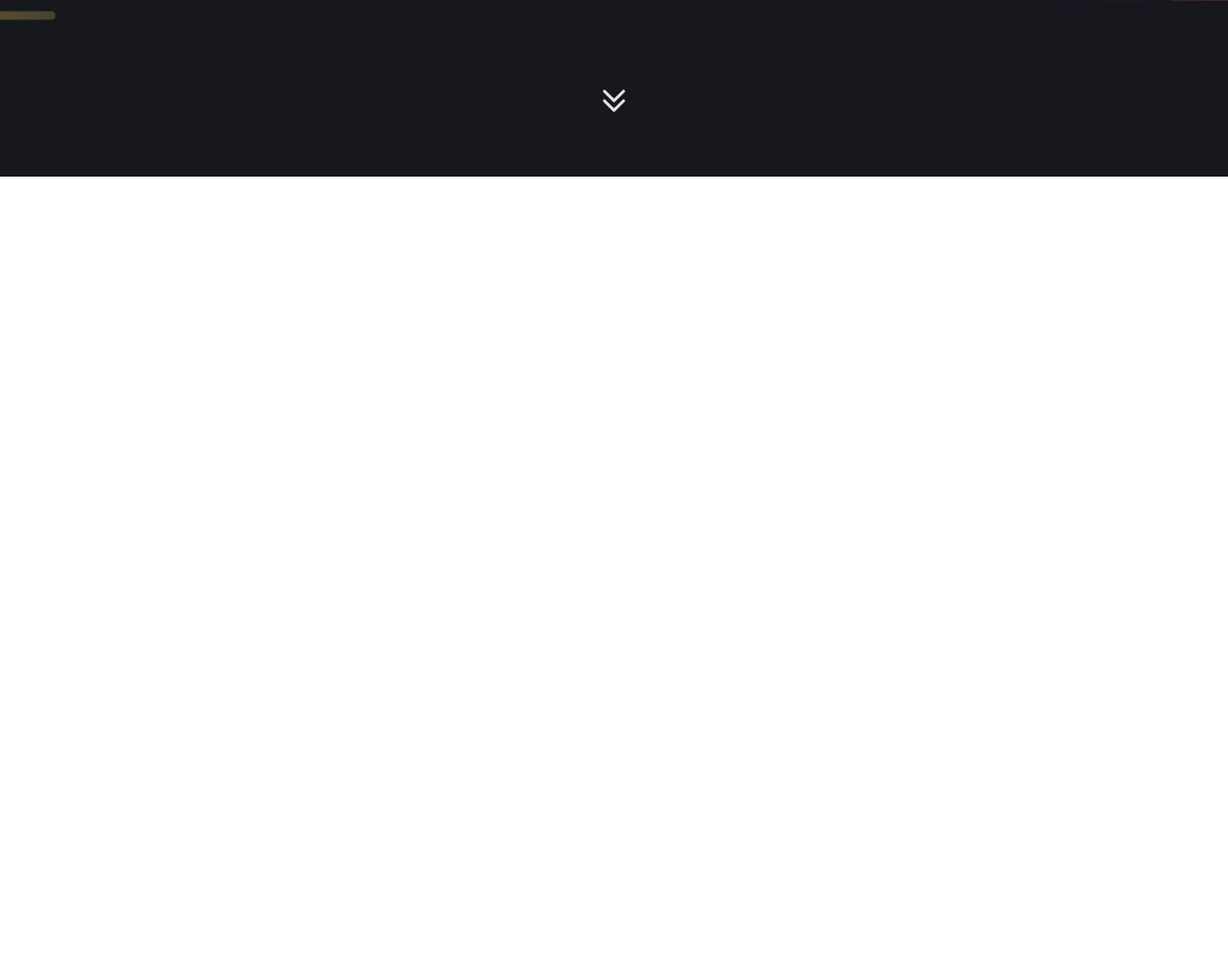
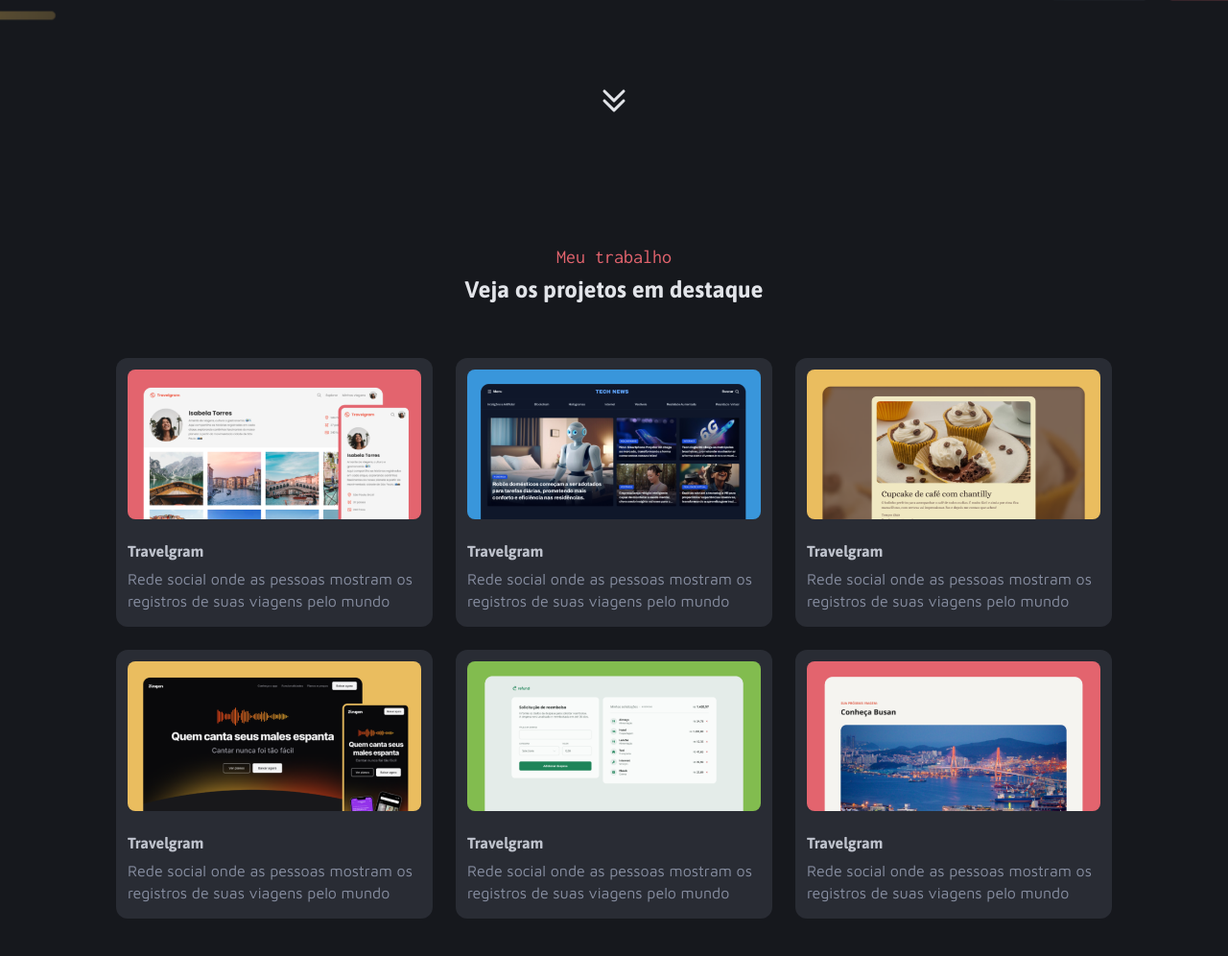
Before and after one commit to ROBERTOKPP/Portfolio-Dev, a plain HTML site: page index.html in a window 1280 px wide. Shown: the part 566-1562 px from the top of the page at 96% size. Before the commit the page ends 800 px from the top, so only its background shows below. Drawn offline with Linux system fonts and the light colour scheme.

Commit message:
estilizando projects

```diff
--- a/index.html
+++ b/index.html
@@ -69,5 +69,69 @@
     </header>
   </div>
 
+
+  <main class=" conteiner grid grid-flex-row">
+
+  <div id="projects">
+    <div class="title-header conteiner grid grid-flex-row">
+      <h2 class="conteiner">
+        Meu trabalho
+      </h2>
+      <h3>Veja os projetos em destaque</h3>
+    </div>
+
+    <!-- grid grid-col-3 -->
+    <div class="grid grid-col-3 gap-24">
+      <figure class="card ">
+          <img src="assent/Thumbnail/Thumbnail_Project-01.png" alt="">
+        <div class="text-card">
+          <h2>Travelgram</h2>
+          <p>Rede social onde as pessoas mostram os registros de suas viagens pelo mundo</p>
+        </div>
+      </figure>
+
+            <figure class="card">
+          <img src="assent/Thumbnail/Thumbnail_Project-02.png" alt="">
+        <div class="text-card">
+          <h2>Travelgram</h2>
+          <p>Rede social onde as pessoas mostram os registros de suas viagens pelo mundo</p>
+        </div>
+      </figure>
+
+            <figure class="card ">
+          <img src="assent/Thumbnail/Thumbnail_Project-03.png" alt="">
+        <div class="text-card">
+          <h2>Travelgram</h2>
+          <p>Rede social onde as pessoas mostram os registros de suas viagens pelo mundo</p>
+        </div>
+      </figure>
+
+            <figure class="card ">
+          <img src="assent/Thumbnail/Thumbnail_Project-04.png" alt="">
+        <div class="text-card">
+          <h2>Travelgram</h2>
+          <p>Rede social onde as pessoas mostram os registros de suas viagens pelo mundo</p>
+        </div>
+      </figure>
+
+            <figure class="card ">
+          <img src="assent/Thumbnail/Thumbnail_Project-05.png" alt="">
+        <div class="text-card">
+          <h2>Travelgram</h2>
+          <p>Rede social onde as pessoas mostram os registros de suas viagens pelo mundo</p>
+        </div>
+      </figure>
+
+            <figure class="card ">
+          <img src="assent/Thumbnail/Thumbnail_Project-06.png" alt="">
+        <div class="text-card">
+          <h2>Travelgram</h2>
+          <p>Rede social onde as pessoas mostram os registros de suas viagens pelo mundo</p>
+        </div>
+      </figure>
+    </div>
+  </div>
+  </main>
+
 </body>
 </html>
--- a/style/global.css
+++ b/style/global.css
@@ -42,6 +42,6 @@
 }
 
 body{
-/* background-color: var(--gray-500); */
+background-color: var(--gray-500);
 color: var(--gray-200);
 }
--- a/style/index.css
+++ b/style/index.css
@@ -1,3 +1,4 @@
 @import url(global.css);
 @import url(header.css);
 @import url(utility.css);
+@import url(projetcard.css);
--- /dev/null
+++ b/style/projetcard.css
@@ -0,0 +1,29 @@
+
+.card{
+  background-color: var(--gray-400);
+  border-radius: 12px;
+  width: 330px;
+  height: 280px;
+  &:hover{
+    border: 1.5px solid var(--gray-300);
+  }
+  img{
+    max-width: 306px;
+    margin: 12px 12px 20px;
+    border-radius: 8px;
+  }
+  .text-card  {
+    margin-inline: 12px;
+    margin-bottom: 17px;
+    h2{
+      font: bold 16px/120% var(--font-family-asap);
+      margin-bottom: 8px;
+    }
+  }
+  p{
+    font: var(--text-md);
+  };
+}
+#projects{
+  padding: 72px 120px 144px;
+}
--- a/style/utility.css
+++ b/style/utility.css
@@ -14,11 +14,15 @@
 .grid-flex-row{
   grid-auto-flow: row;
 }
-
+.grid-col-3{
+  grid-template-columns: repeat(3,1fr);
+}
 .gap-16{
   gap: 16px;
 }
-
+.gap-24{
+  gap: 24px;
+}
 .text-md{
   font: var(--text-md);
 }
@@ -40,3 +44,16 @@ p{
 .color-red{
   color: var(--red);
 }
+
+.title-header{
+  margin-bottom: 56px;
+  h2{
+    color: var(--red);
+    font: var(--text-subt-inco);
+    margin-bottom: 8px;
+  }
+  h3{
+    color: var(--gray-100);
+    font: var(--tittle-sm-asap);
+  }
+}
```
